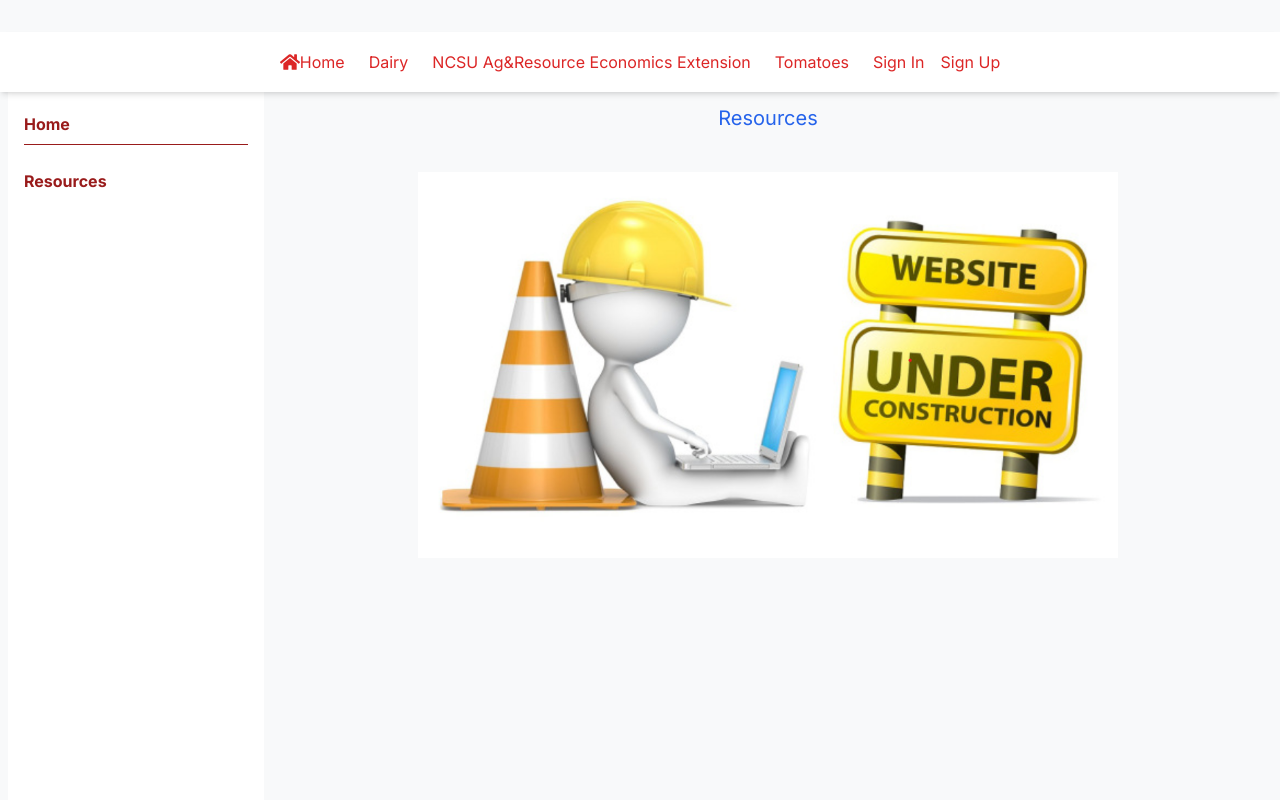
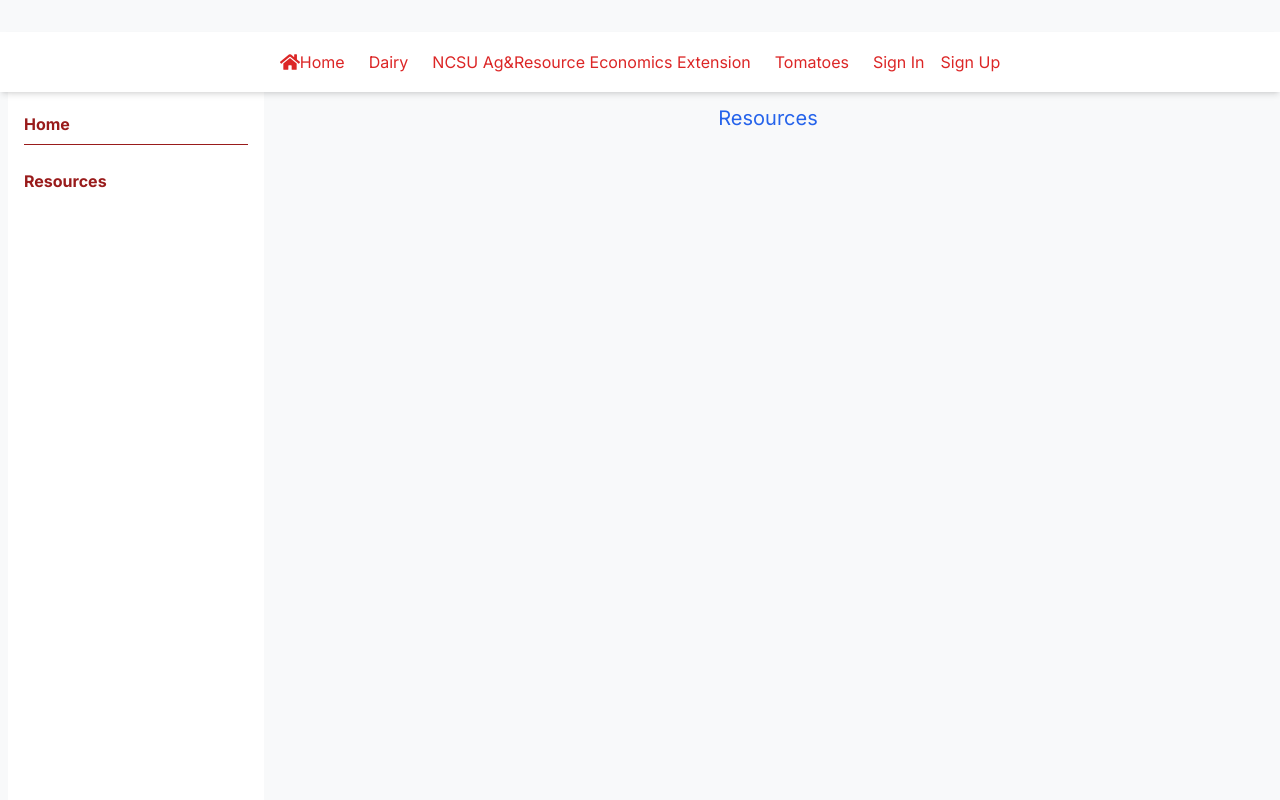
Before and after one commit to prateeksingamsetty/agri-insights-platform-frontend, a Next.js app: page /resources in a window 1280 px wide. Shown: the top 800 px of the page. Built offline with nearby package versions, Linux system fonts and the light colour scheme.

Commit message:
deleted unecessary files

```diff
--- a/src/app/digestorFeasibility/page.tsx
+++ /dev/null
@@ -1,12 +0,0 @@
-import UnderConstructionImage from '@components/UnderConstructionImage'
-
-const DigestorFeasibiltyPage = () => {
-  return (
-    <>
-      <h1 className='text-center text-xl text-blue-600'>Digestor Feasibilty</h1>
-      <UnderConstructionImage />
-    </>
-  )
-}
-
-export default DigestorFeasibiltyPage
--- a/src/app/feedComposition/page.tsx
+++ /dev/null
@@ -1,14 +0,0 @@
-import UnderConstructionImage from '@components/UnderConstructionImage'
-
-const FeedCompositionPage = () => {
-  return (
-    <>
-      <h1 className='text-center text-xl text-blue-600'>
-        Feed Composition and Resources
-      </h1>
-      <UnderConstructionImage />
-    </>
-  )
-}
-
-export default FeedCompositionPage
--- a/src/app/financialAssumptions/page.tsx
+++ /dev/null
@@ -1,14 +0,0 @@
-import UnderConstructionImage from '@components/UnderConstructionImage'
-
-const FinancialAssumptionsPage = () => {
-  return (
-    <>
-      <h1 className='text-center text-xl text-blue-600'>
-        Financial Assumptions
-      </h1>
-      <UnderConstructionImage />
-    </>
-  )
-}
-
-export default FinancialAssumptionsPage
--- a/src/app/operatingCosts/page.tsx
+++ /dev/null
@@ -1,12 +0,0 @@
-import UnderConstructionImage from '@components/UnderConstructionImage'
-
-const OperatingCostsPage = () => {
-  return (
-    <>
-      <h1 className='text-center text-xl text-blue-600'>Operating Costs</h1>
-      <UnderConstructionImage />
-    </>
-  )
-}
-
-export default OperatingCostsPage
--- a/src/app/productionDetails/page.tsx
+++ /dev/null
@@ -1,12 +0,0 @@
-import UnderConstructionImage from '@components/UnderConstructionImage'
-
-const ProductionDetails = () => {
-  return (
-    <>
-      <h1 className='text-center text-xl text-blue-600'>Production Details</h1>
-      <UnderConstructionImage />
-    </>
-  )
-}
-
-export default ProductionDetails
--- a/src/app/resources/page.tsx
+++ b/src/app/resources/page.tsx
@@ -1,10 +1,7 @@
-import UnderConstructionImage from '@components/UnderConstructionImage'
-
 const ResourcesPage = () => {
   return (
     <>
       <h1 className='text-center text-xl text-blue-600'>Resources</h1>
-      <UnderConstructionImage />
     </>
   )
 }
--- a/src/app/tomato/page.tsx
+++ b/src/app/tomato/page.tsx
@@ -1,10 +1,7 @@
-import UnderConstructionImage from '@components/UnderConstructionImage'
-
 const TomatoLandingPage = () => {
   return (
     <>
       <h1 className='text-center text-xl text-blue-600'>Tomato Landing Page</h1>
-      <UnderConstructionImage />
     </>
   )
 }
--- a/src/components/UnderConstructionImage.tsx
+++ /dev/null
@@ -1,18 +0,0 @@
-import Image from 'next/image'
-
-const UnderConstructionImage = () => {
-  return (
-    <div className='flex justify-center'>
-      <Image
-        src='/under_construction.png'
-        alt='Page under construction'
-        width={700}
-        height={750}
-        layout='intrinsic'
-        className='mt-10 object-cover'
-      />
-    </div>
-  )
-}
-
-export default UnderConstructionImage
```
